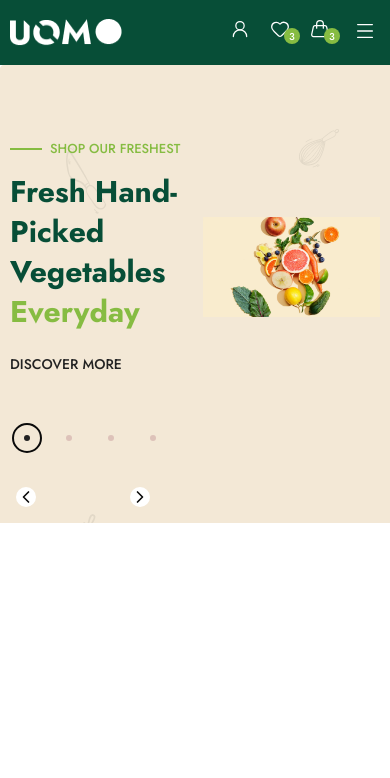
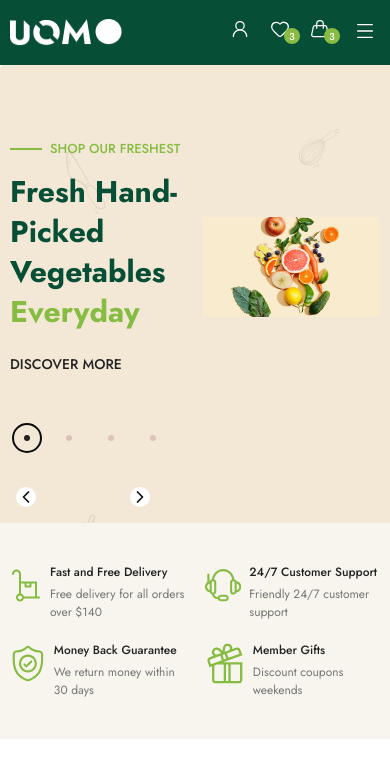
Before and after one commit to ayeshatahsin11/Uomo-E-commerce, a Next.js app: page / in a window 390 px wide. Shown: the top 778 px of the page. Built offline with nearby package versions, Linux system fonts and the light colour scheme.

Commit message:
privilige responsive done

```diff
--- a/src/app/(root)/page.jsx
+++ b/src/app/(root)/page.jsx
@@ -15,8 +15,8 @@ const page = () => {
     <>
       <Header />
       <Banner/>
-      {/* <Priviliges/>
-     <Products/>
+      <Priviliges/>
+     {/* <Products/>
      <Category/>
      <TopSelling/>
      <Dsicount/>
--- a/src/components/layout/Contents/PriviligeCards.jsx
+++ b/src/components/layout/Contents/PriviligeCards.jsx
@@ -3,13 +3,13 @@ import React from "react";
 const PriviligeCards = ({ icon, title, description }) => {
   return (
     <>
-      <div className="flex gap-4.5">
+      <div className="flex gap-2 md:gap-4.5">
         {icon}
-        <div>
-          <h3 className="text-[16px] font-medium text-primary-black">
+        <div >
+          <h3 className="text-[12px] md:text-[16px] font-medium text-primary-black">
             {title}
           </h3>
-          <h4 className="text-[15px] font-normal text-primary-gray mt-1">
+          <h4 className="text-[12px] md:text-[15px] font-normal text-primary-gray mt-1">
             {description}
           </h4>
         </div>
--- a/src/components/layout/Contents/Priviliges.jsx
+++ b/src/components/layout/Contents/Priviliges.jsx
@@ -106,9 +106,9 @@ const Priviliges = () => {
 
   return (
     <>
-      <section className="bg-[#F7F5EE] py-13.5">
+      <section className="bg-[#F7F5EE] py-10 md:py-13.5">
         <Container>
-          <div className="flex justify-between">
+          <div className="grid grid-cols-2 gap-5 md:gap-0 md:grid-cols-4 justify-between">
             {privilegeData.map((item) => (
               <PriviligeCards
                 key={item.id}
```
